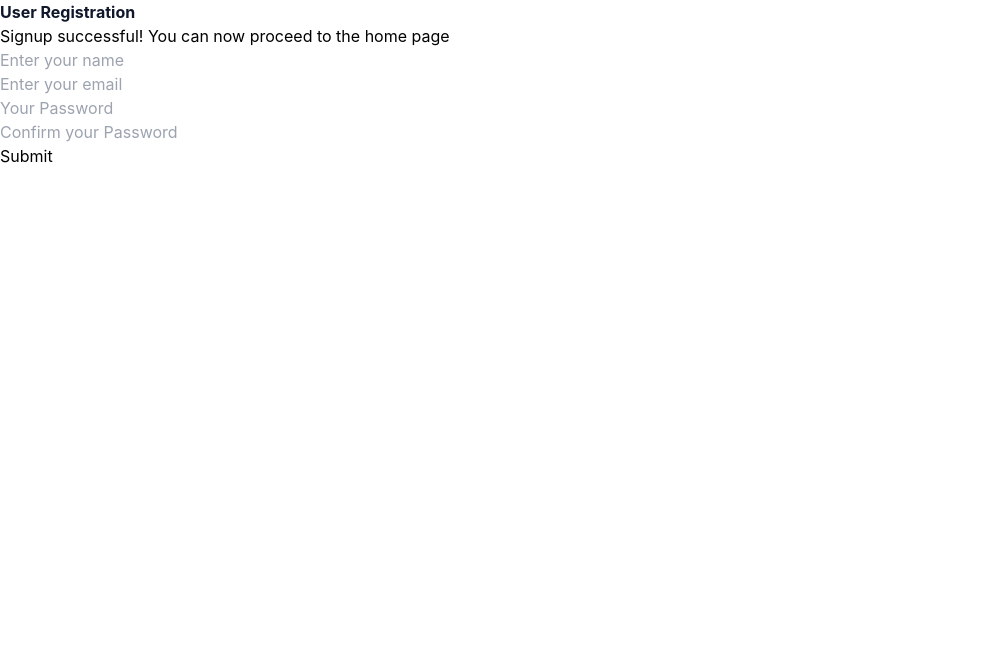
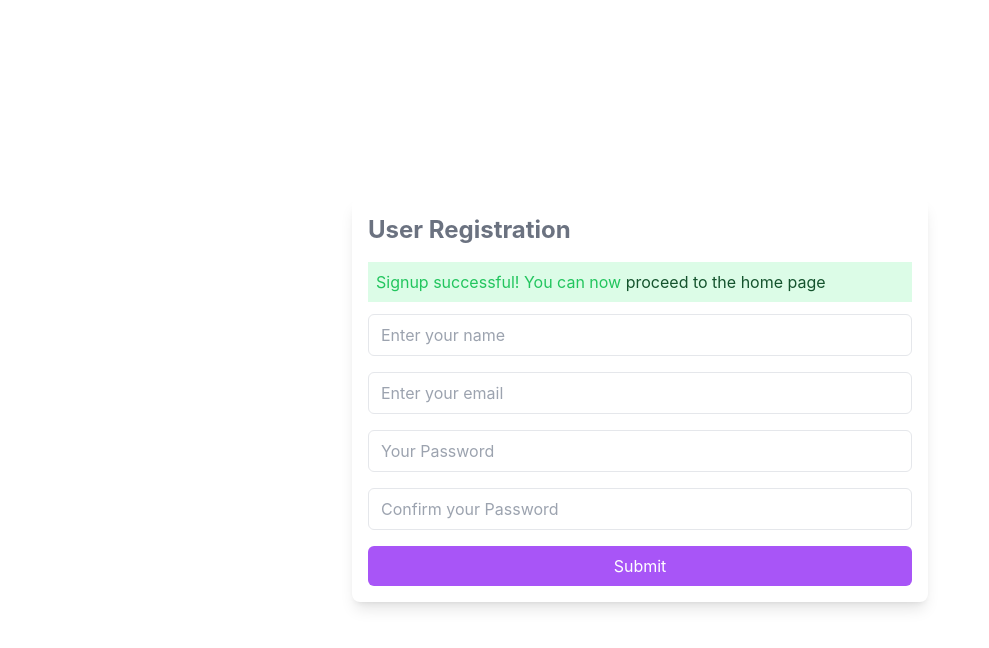
Before and after one commit to anita00001/fix-mate-frontend, a React (Create React App) app: page /signup in a window 1280 px wide. Both pictures are taken after typing "Sample", "name@example.com", "Sample123", "Sample123" into the empty fields and a click on the button "Submit". Shown: the top 648 px of the page, without its empty margins (0-989 px from the left). Built offline with nearby package versions, Linux system fonts and the light colour scheme; no server answers.

Commit message:
Add basic styles to signup form and modify slice

```diff
--- a/src/components/SignupForm.js
+++ b/src/components/SignupForm.js
@@ -11,9 +11,16 @@ function SignupForm() {
   const [confirmPassword, setConfirmPassword] = useState('');
   const [passwordMatch, setPasswordMatch] = useState(true);
   const [signupSuccess, setSignupSuccess] = useState(false);
+  const [signupError, setSignupError] = useState(false);
 
   const handleSubmit = (e) => {
     e.preventDefault();
+    if (password.length < 6) {
+      setSignupError(true);
+      return;
+    }
+    setSignupError(false);
+
     if (password === confirmPassword) {
       setPasswordMatch(true);
       dispatch(signupDetails({ name, email, password }));
@@ -28,27 +35,29 @@ function SignupForm() {
   };
 
   return (
-    <div>
-      <h1 className="font-bold text-slate-900">User Registration</h1>
+    <div className="min-h-screen flex items-center justify-center">
+      <div className="max-w-xl p-4 bg-white shadow-lg rounded-lg w-full">
+        <h1 className="font-bold text-gray-500 text-2xl mb-4">User Registration</h1>
         <form onSubmit={handleSubmit}>
-        {!passwordMatch && <p>Passwords do not match.</p>}
+          {signupError && <p className="text-red-700 bg-red-50 p-2 mb-3">Passwords cannot be less than six(6) characters.</p>}
+          {!passwordMatch && <p className="text-red-700 bg-red-50 p-2 mb-3">Passwords do not match.</p>}
           {signupSuccess && (
-          <p>
+            <p className="text-green-500 bg-green-100 p-2 mb-3">
               Signup successful! You can now
-            <Link to="/login"> proceed to the home page</Link>
+              <Link to="/login" className="text-green-900"> proceed to the home page</Link>
             </p>
           )}
-        <div>
+          <div className="mb-4">
             <input
               type="text"
               id="name"
               placeholder="Enter your name"
-            required
               value={name}
               onChange={(e) => setName(e.target.value)}
+              className="w-full px-3 py-2 border rounded-md"
             />
           </div>
-        <div>
+          <div className="mb-4">
             <input
               type="email"
               id="email"
@@ -56,9 +65,10 @@ function SignupForm() {
               required
               value={email}
               onChange={(e) => setEmail(e.target.value)}
+              className="w-full px-3 py-2 border rounded-md"
             />
           </div>
-        <div>
+          <div className="mb-4">
             <input
               type="password"
               id="password"
@@ -66,9 +76,10 @@ function SignupForm() {
               required
               value={password}
               onChange={(e) => setPassword(e.target.value)}
+              className="w-full px-3 py-2 border rounded-md"
             />
           </div>
-        <div>
+          <div className="mb-4">
             <input
               type="password"
               id="confirmPassword"
@@ -76,10 +87,14 @@ function SignupForm() {
               required
               value={confirmPassword}
               onChange={(e) => setConfirmPassword(e.target.value)}
+              className="w-full px-3 py-2 border rounded-md"
             />
           </div>
-        <button type="submit">Submit</button>
+          <button type="submit" className="w-full bg-purple-500 text-white rounded-md py-2">
+            Submit
+          </button>
         </form>
+      </div>
     </div>
   );
 }
--- a/src/redux/signup/signupSlice.js
+++ b/src/redux/signup/signupSlice.js
@@ -11,7 +11,7 @@ export const signupDetails = createAsyncThunk('authentication/signup', async (id
         password: identity.password,
       },
     });
-    return response.headers.authorization;
+    return response.data;
   } catch (error) {
     throw new Error('User registration failed');
   }
```
Lines whose indentation alone changed are shown as unchanged.
